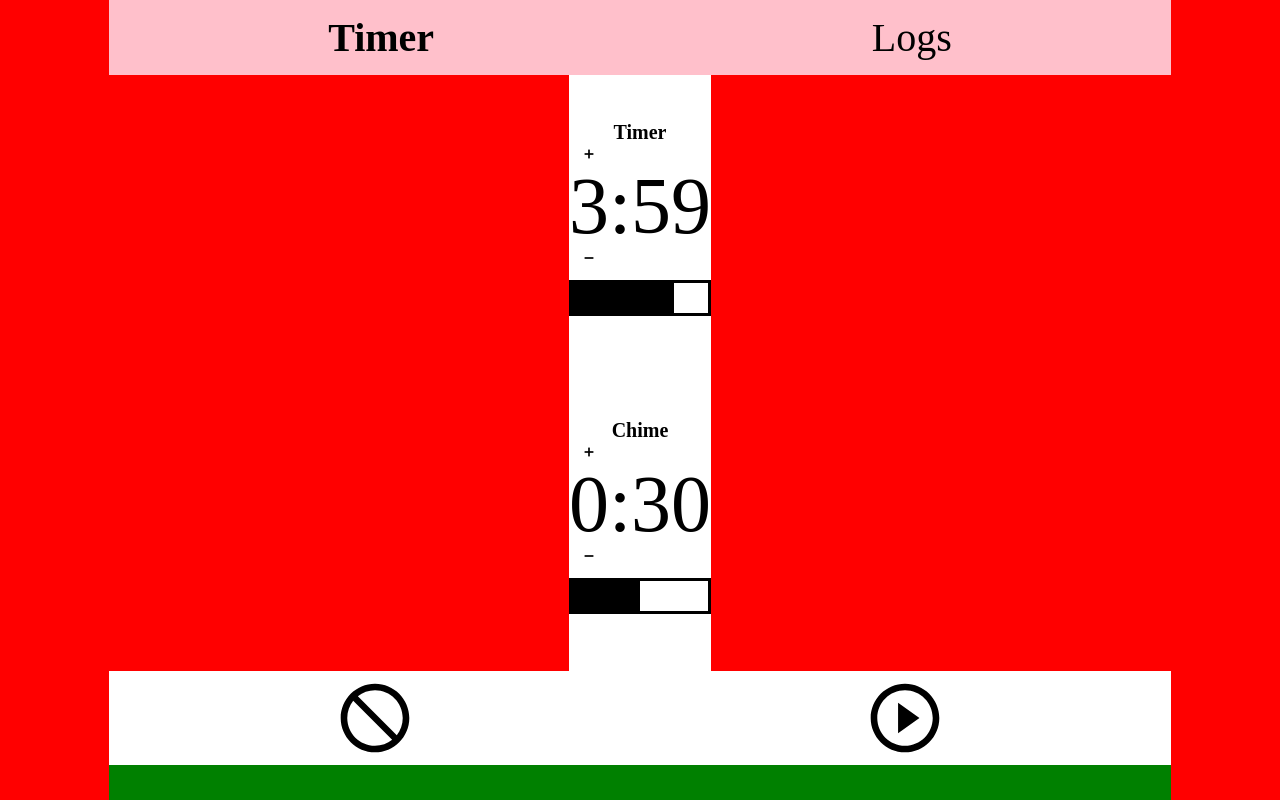
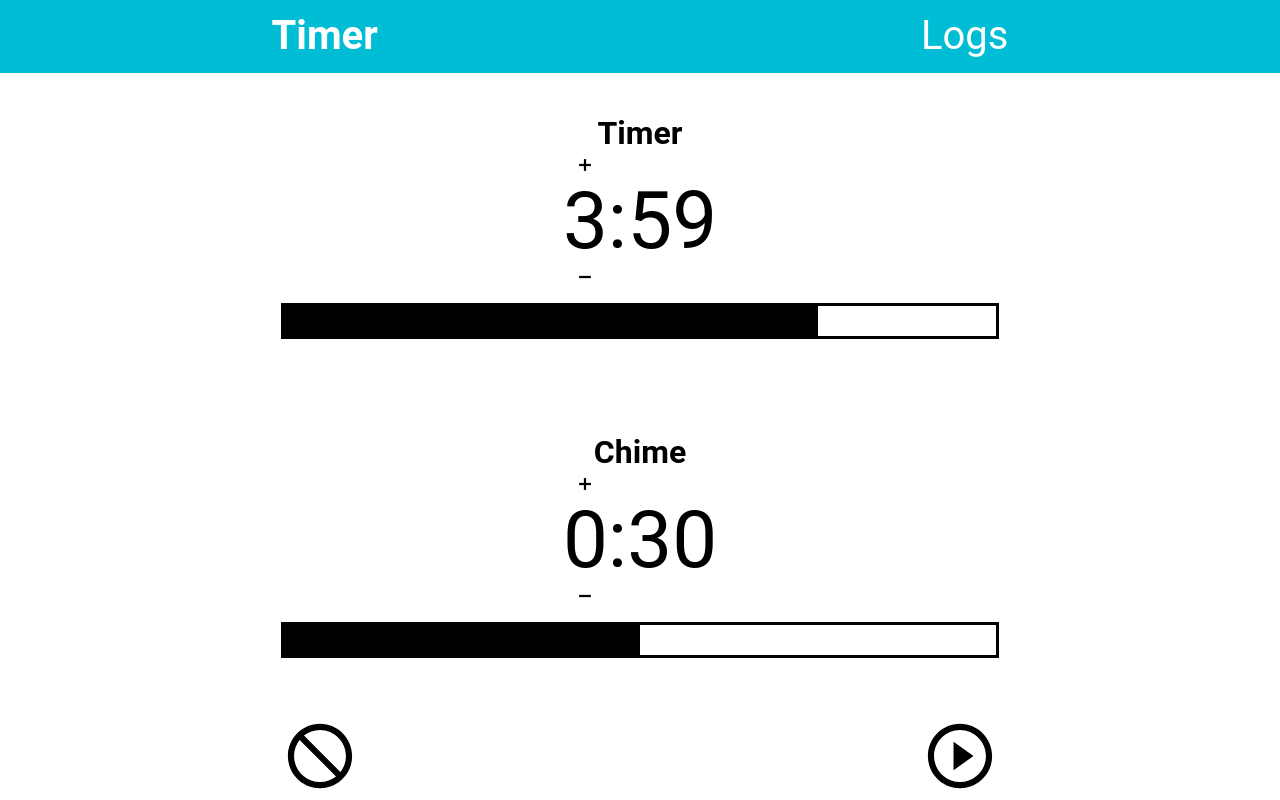
Before and after one commit to MichaelXavier/zenyatta, a website: page static/design.html in a window 1280 px wide. Drawn offline with Linux system fonts and the light colour scheme.

Commit message:
Design is good enough for now

```diff
--- a/static/design.html
+++ b/static/design.html
@@ -49,26 +49,27 @@
 
      /* app */
      .app {
+       font-family: "Roboto", sans-serif;
        display: flex;
        flex-direction: row;
        height: 100vh;
        width: 100vw;
+       background-color: #FFFFFF;
      }
 
      .gutter {
        flex-grow: 1;
-       background-color: red;
      }
 
      .main {
        flex-grow: 8;
        display: flex;
        flex-direction: column;
-       background-color: blue;
      }
 
      .header {
-       background-color: pink;
+       background-color: #00BCD4;
+       color: #FFFFFF;
        flex-grow: 1;
        display: flex;
        flex-direction: row;
@@ -101,7 +102,6 @@
 
      .content {
        flex-grow: 8;
-       background-color: white;
        display: flex;
        flex-direction: column;
      }
@@ -115,7 +115,7 @@
 
      .timer-title {
        display: flex;
-       font-size: 20px;
+       font-size: 4vh;
        font-weight: bold;
        justify-content: center;
      }
@@ -124,6 +124,7 @@
        display:flex;
        flex-direction: column;
        justify-content: center;
+       flex-grow: 2;
      }
 
      .timer .center-block {
@@ -194,7 +195,7 @@
      }
 
      .timer .control {
-       height: 3vh;
+       height: 4vh;
      }
 
      /* TODO: credit https://thenounproject.com/chinnaking012/collection/material-basic-ui/?i=1050659 */
@@ -235,7 +236,7 @@
   </head>
   <body>
     <div class="app">
-      <div class="gutter"></div>
+      <!-- <div class="gutter"></div> -->
       <main class="main">
         <nav class="header">
           <div class="tab-button active">Timer</div>
@@ -297,9 +298,9 @@
             <div class="play control"></div>
           </div>
         </div>
-        <footer class="footer"></footer>
+        <!-- <footer class="footer"></footer> -->
       </main>
-      <div class="gutter"></div>
+      <!-- <div class="gutter"></div> -->
     </div>
   </body>
 </html>
```
